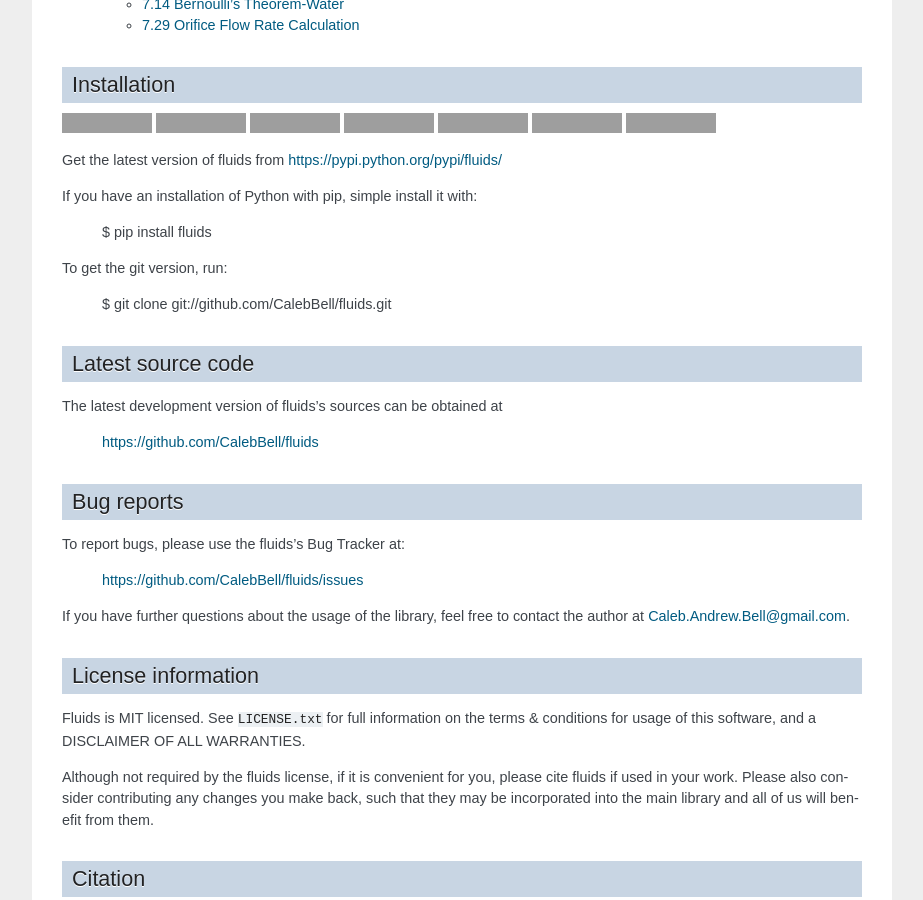
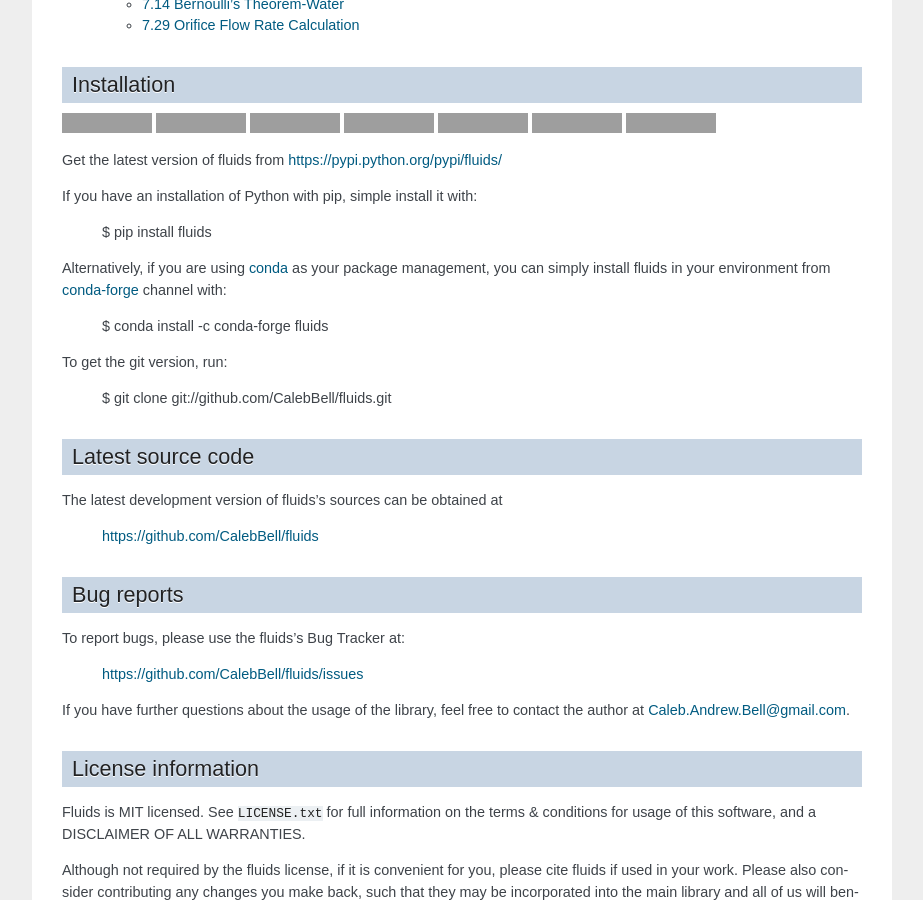
Before and after one commit to CalebBell/fluids, a Sphinx documentation site: the page built from docs/index.rst, in a window 1280 px wide and 900 px high, scrolled down 1505 px, cut to the strip 0-900 px from the top of the window. Shown: the whole strip, without its empty margins (198-1121 px from the left). Built offline with Sphinx 7.4.7, drawn with Linux system fonts in a browser that asks for light colours; grey boxes are pictures that could not be loaded.

Commit message:
Update index.rst with conda instruction

```diff
--- a/docs/index.rst
+++ b/docs/index.rst
@@ -56,6 +56,11 @@ If you have an installation of Python with pip, simple install it with:
 
     $ pip install fluids
 
+Alternatively, if you are using `conda <https://conda.io/en/latest/>`_ as your package management, you can simply
+install fluids in your environment from `conda-forge <https://conda-forge.org/>`_ channel with:
+
+    $ conda install -c conda-forge fluids
+
 To get the git version, run:
 
     $ git clone git://github.com/CalebBell/fluids.git
```
